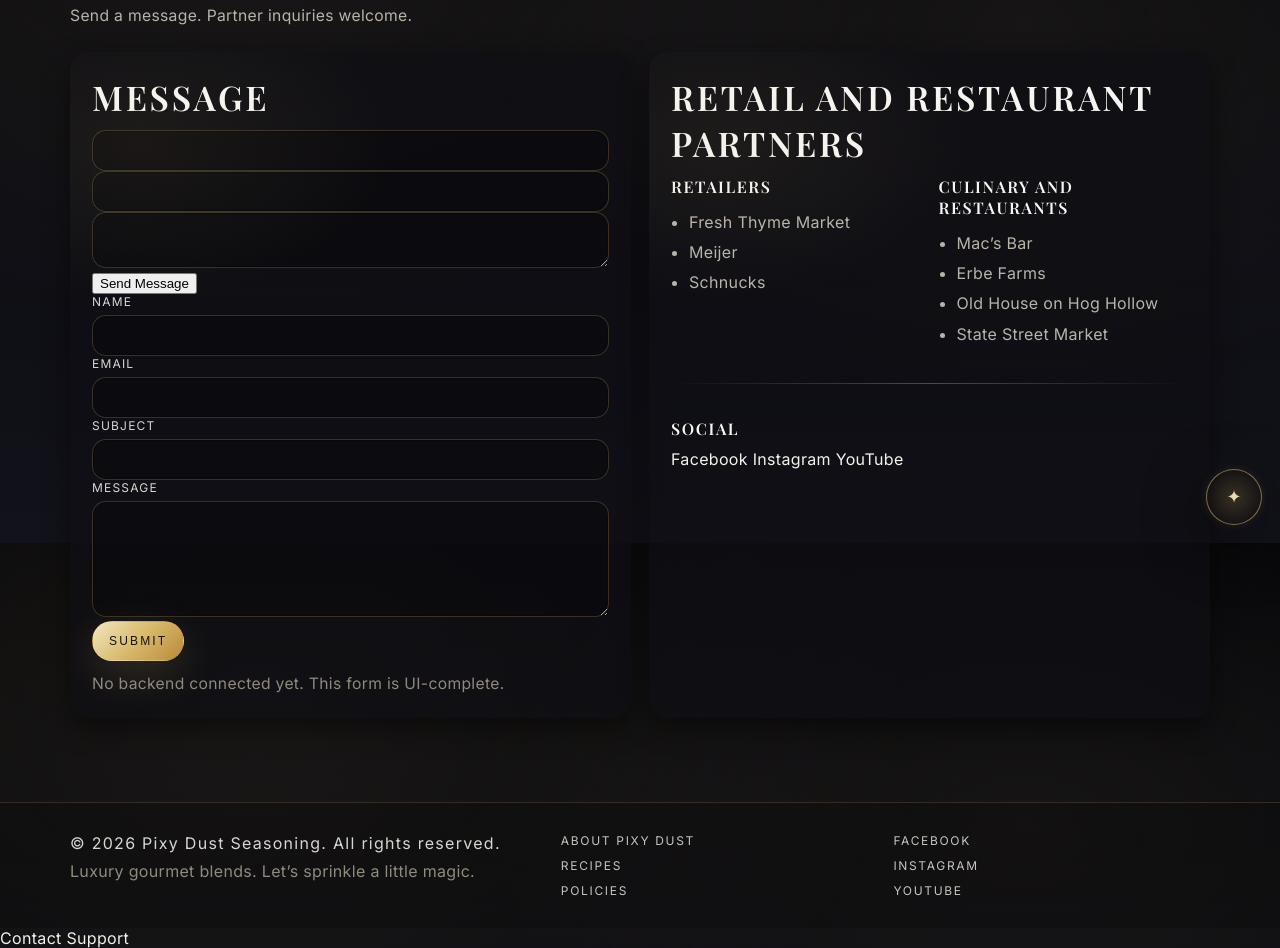
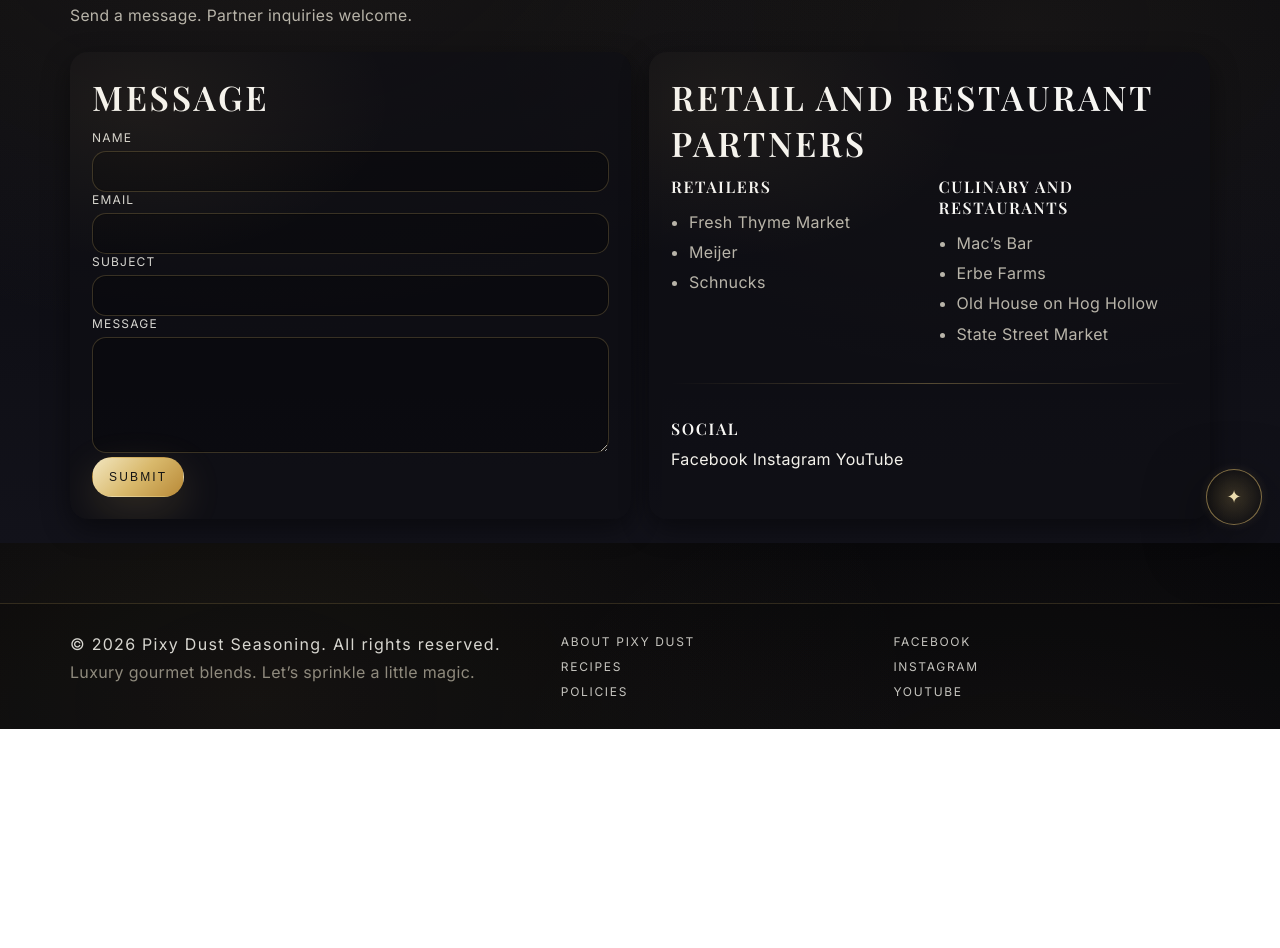
Before and after one commit to A1-Pixy/pixy-comments, a plain HTML site: page contact.html in a window 1280 px wide. Shown: the part 257-1205 px from the top of the page. After the commit the page ends 986 px from the top, so only its background shows below. Drawn offline with nearby package versions, Linux system fonts and the light colour scheme.

Commit message:
Revise contact form structure and labels
Updated contact form fields and layout for better usability.

```diff
--- a/contact.html
+++ b/contact.html
@@ -22,7 +22,9 @@
   <header class="site-header" role="banner">
     <div class="container header-inner">
       <a class="brand" href="index.html" aria-label="Pixy Dust Seasoning home">
-        <div class="brand-mark" aria-hidden="true"><img src="assets/images/logo-circle.png" alt="" class="brand-logo" loading="eager" /></div>
+        <div class="brand-mark" aria-hidden="true">
+          <img src="assets/images/logo-circle.png" alt="" class="brand-logo" loading="eager" />
+        </div>
         <div class="brand-type">
           <div class="brand-name">Pixy Dust</div>
           <div class="brand-sub">Seasoning</div>
@@ -58,34 +60,34 @@
         <div class="grid two">
           <div class="card">
             <h2 class="section-title">Message</h2>
-         <form name="contact" method="POST" data-netlify="true">
-  <input type="hidden" name="form-name" value="contact" />
 
-  <input type="text" name="name" required />
-  <input type="email" name="email" required />
-  <textarea name="message" required></textarea>
+            <!-- Netlify Form -->
+            <form name="contact" method="POST" data-netlify="true">
 
-  <button type="submit">Send Message</button>
-</form>
+              <input type="hidden" name="form-name" value="contact" />
 
               <div class="field">
                 <label for="nameC">Name</label>
                 <input id="nameC" name="name" type="text" required />
               </div>
+
               <div class="field">
                 <label for="emailC">Email</label>
                 <input id="emailC" name="email" type="email" inputmode="email" autocomplete="email" required />
               </div>
+
               <div class="field">
                 <label for="subC">Subject</label>
                 <input id="subC" name="subject" type="text" required />
               </div>
+
               <div class="field">
                 <label for="msgC">Message</label>
                 <textarea id="msgC" name="message" rows="6" required></textarea>
               </div>
+
               <button class="btn btn-primary" type="submit">Submit</button>
-              <p class="form-note">No backend connected yet. This form is UI-complete.</p>
+
             </form>
           </div>
 
@@ -129,6 +131,7 @@
     <span class="chat-fab-glow" aria-hidden="true"></span>
     <span class="chat-fab-icon" aria-hidden="true">✦</span>
   </button>
+
   <section class="chat" role="dialog" aria-label="Pixy Assistant" aria-modal="true" hidden data-chat>
     <header class="chat-head">
       <div class="chat-brand">
@@ -170,10 +173,5 @@
   </footer>
 
   <script src="assets/js/products.js" defer></script>
-
 </body>
 </html>
-
-<a href="mailto:support@pixydustseasoning.com?subject=General Inquiry">
-  Contact Support
-</a>
```
